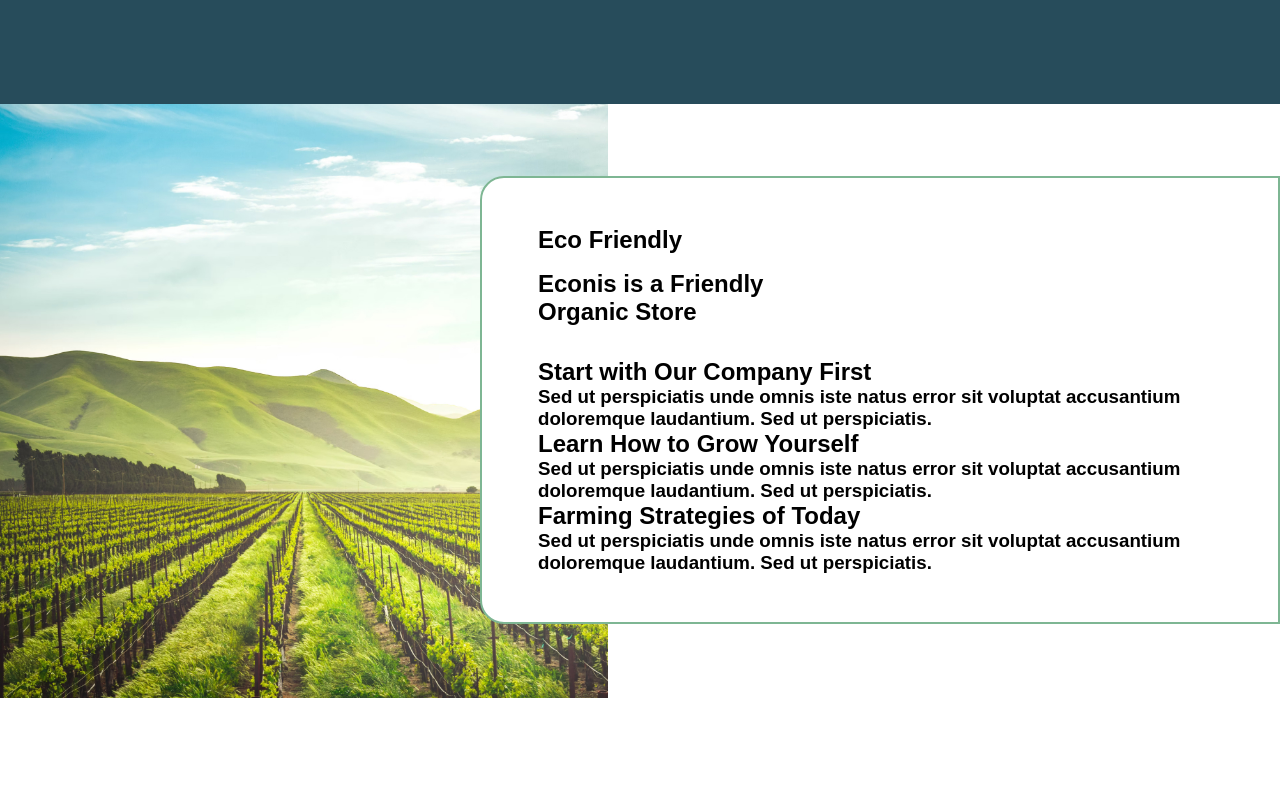
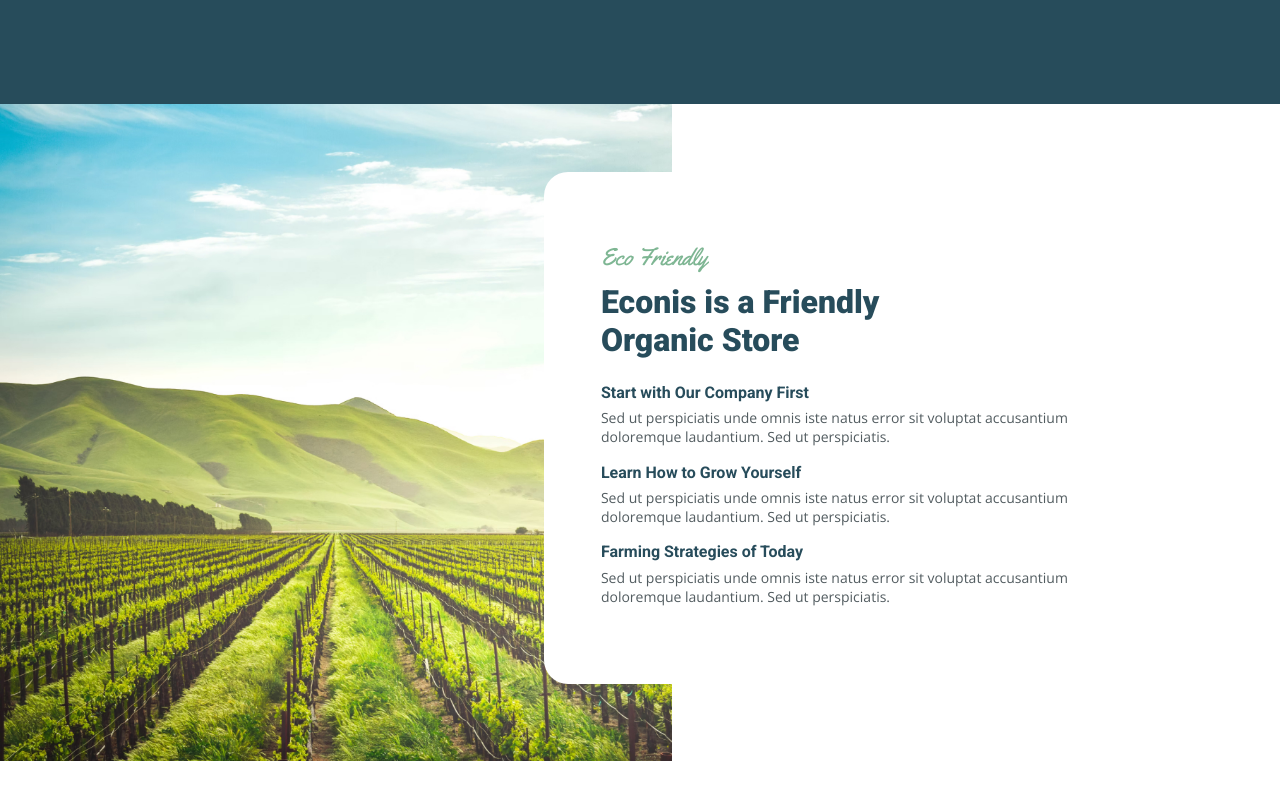
Before and after one commit to Asuka-Aozora/Organick, a website: page home.html in a window 1280 px wide. Shown: the part 5112-5912 px from the top of the page. Drawn offline with nearby package versions, Linux system fonts and the light colour scheme.

Commit message:
section offer done

```diff
--- a/home.html
+++ b/home.html
@@ -467,20 +467,20 @@
                 </div>
                 <div class="eco-text-body">
                     <h2>Start with Our Company First</h2>
-                    <h3>Sed ut perspiciatis unde omnis iste natus error sit voluptat accusantium
+                    <p>Sed ut perspiciatis unde omnis iste natus error sit voluptat accusantium
                         <br>
                         doloremque laudantium. Sed ut perspiciatis.
-                    </h3>
+                    </p>
                     <h2>Learn How to Grow Yourself</h2>
-                    <h3>Sed ut perspiciatis unde omnis iste natus error sit voluptat accusantium
+                    <p>Sed ut perspiciatis unde omnis iste natus error sit voluptat accusantium
                         <br>
                         doloremque laudantium. Sed ut perspiciatis.
-                    </h3>
+                    </p>
                     <h2>Farming Strategies of Today</h2>
-                    <h3>Sed ut perspiciatis unde omnis iste natus error sit voluptat accusantium
+                    <p>Sed ut perspiciatis unde omnis iste natus error sit voluptat accusantium
                         <br>
                         doloremque laudantium. Sed ut perspiciatis.
-                    </h3>
+                    </p>
                 </div>
             </div>
         </section>
--- a/style.css
+++ b/style.css
@@ -844,27 +844,65 @@ header{
 }
 
 .eco-img img{
-    width: 38rem;
+    width: 42rem;
 }
 
 .eco-content {
     display: flex;
     position: absolute;
     right: 0;
-    margin-top: 4.5rem;
+    margin-top: 4.3rem;
     border-radius: 24px 0 0 24px;
-    padding-left: 56px;
+    padding-left: 56.9px;
     flex-direction: column;
     justify-content: center;
     background-color: #fff;
-    border: 2px solid #7EB693;
-    width: 50rem;
-    height: 28rem;
-    gap: 2rem;
+    width: 46rem;
+    height: 32rem;
+    gap: 1.5rem;
 }
 
 .eco-text-head{
     display: flex;
     flex-direction: column;
-    gap: 1rem;
+    gap: 0.6rem;
 }
+
+.eco-text-head h1{
+    font-family: "Yellowtail", cursive;
+    font-style: normal;
+    font-weight: 400;
+    font-size: 24px;
+    color: #7EB693;
+}
+
+.eco-text-head h2{
+    font-family: "Roboto", sans-serif;
+    font-style: normal;
+    font-weight: 800;
+    font-size: 32px;
+    color: #274C5B;
+}
+
+.eco-text-body{
+    display: flex;
+    flex-direction: column;
+    gap: 0.4rem;
+}
+
+.eco-text-body h2{
+    font-family: 'roboto', sans-serif;
+    font-style: normal;
+    font-weight: 600;
+    font-size: 16px;
+    color: #274C5B;
+}
+
+.eco-text-body p{
+    font-family: 'open sans', sans-serif;
+    font-style: normal;
+    font-weight: 400;
+    font-size: 14px;
+    color: #525C60;
+    padding-bottom: 10px;
+}
```
